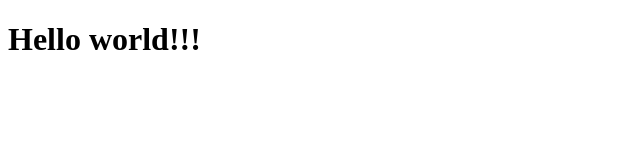
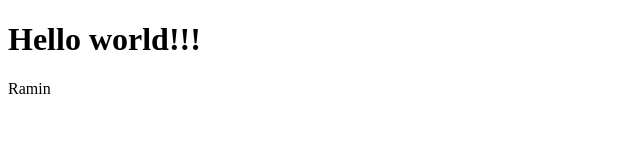
Before and after one commit to ramin653450297-4/ramin.github.io, a plain HTML site: page index.html in a window 1280 px wide. Shown: the full height of the page, 0-640 px from the left. Drawn offline with Linux system fonts and the light colour scheme.

Commit message:
Update index.html

```diff
--- a/index.html
+++ b/index.html
@@ -1,5 +1,5 @@
 <!DOCTYPE html>
 <html>
     <head></head>
-    <body><h1>Hello world!!!</h1></body>
+    <body><h1>Hello world!!!</h1><p>Ramin</p></body>
 </html>
```
